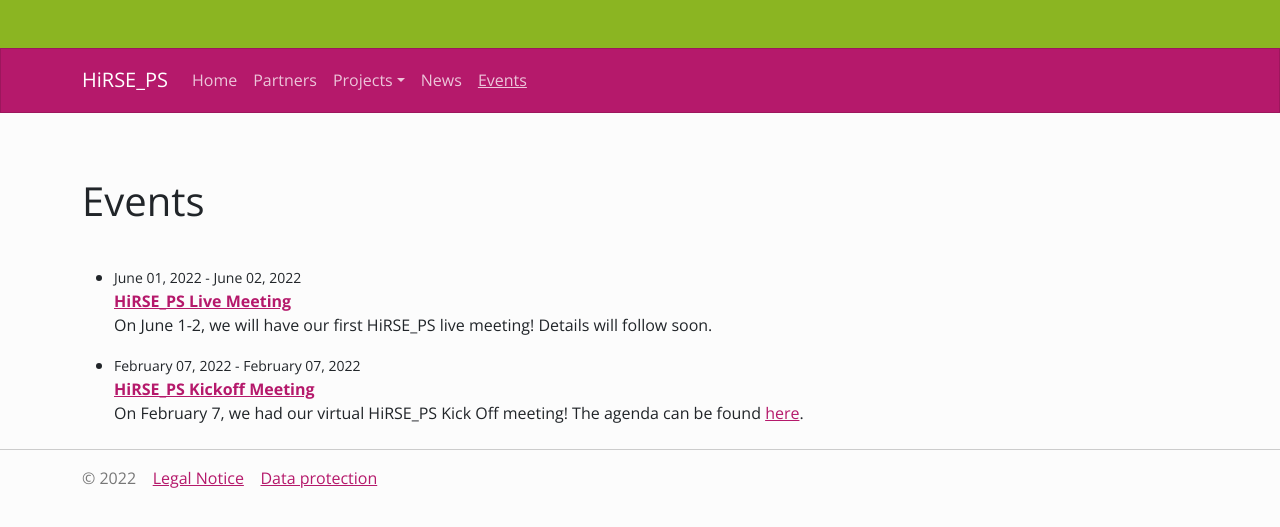
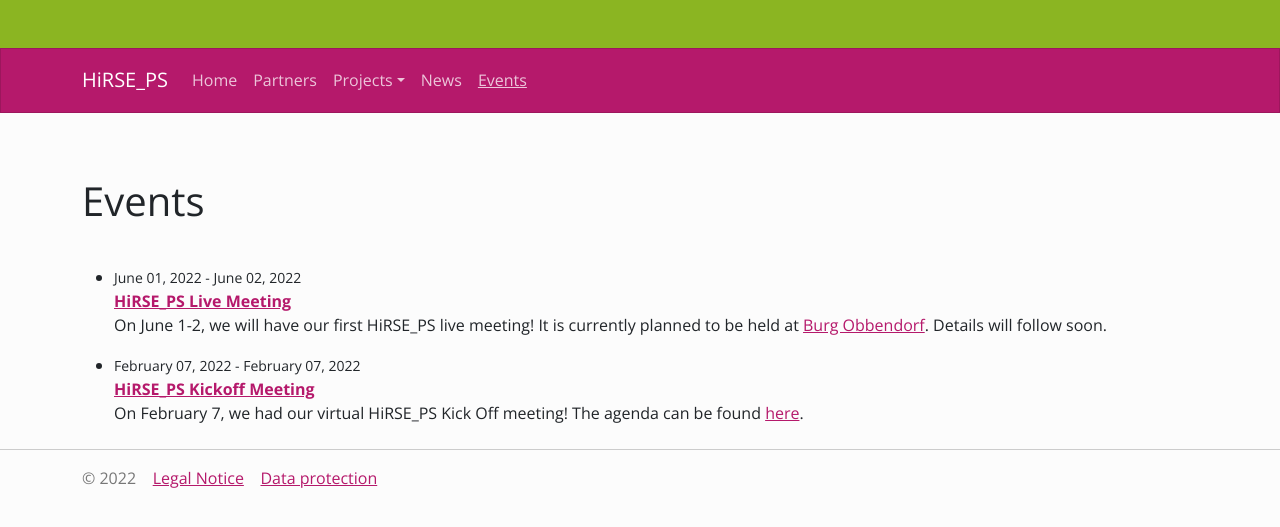
Before and after one commit to Helmholtz-HiRSE/helmholtz-hirse.github.io, a Jekyll site: the page built from events.md, in a window 1280 px wide. Shown: the top 527 px of the page. Built offline with Jekyll 4.4.1, drawn with Linux system fonts in a browser that asks for light colours; nearby versions of some CDN libraries.

Commit message:
Update 2022_02_25-livemeeting.md

```diff
--- a/_events/2022_02_25-livemeeting.md
+++ b/_events/2022_02_25-livemeeting.md
@@ -3,10 +3,10 @@ layout: events
 title:  "HiRSE_PS Live Meeting"
 start_date: 01.06.2022
 end_date: 02.06.2022
-location: Burg Obbendorf
+link: https://goo.gl/maps/966SQ17KG9U6JCo87
 excerpt_separator: <!--more-->
 ---
 
-On June 1-2, we will have our first HiRSE_PS live meeting! Details will follow soon.
+On June 1-2, we will have our first HiRSE_PS live meeting! It is currently planned to be held at [Burg Obbendorf](https://goo.gl/maps/966SQ17KG9U6JCo87). Details will follow soon.
 
 <!--more-->
```
